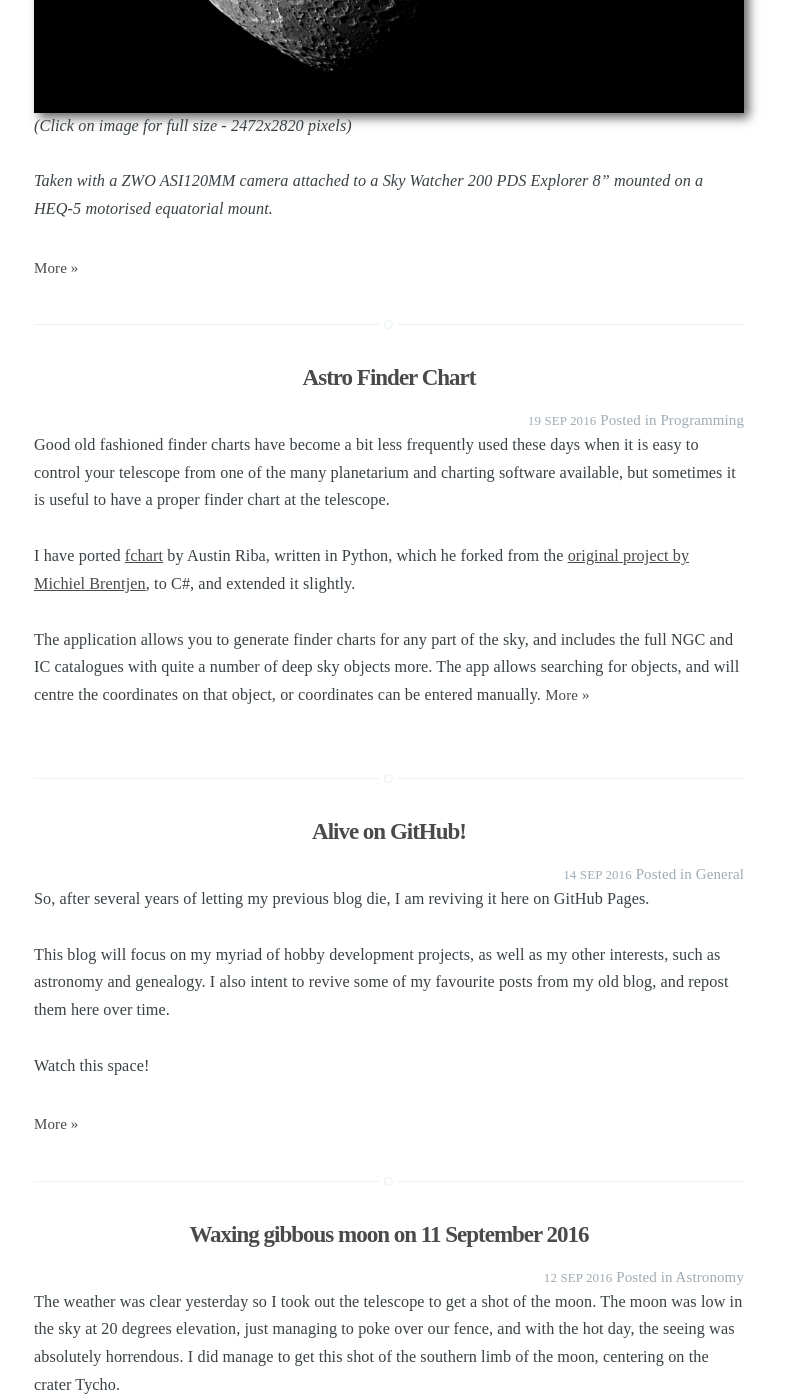
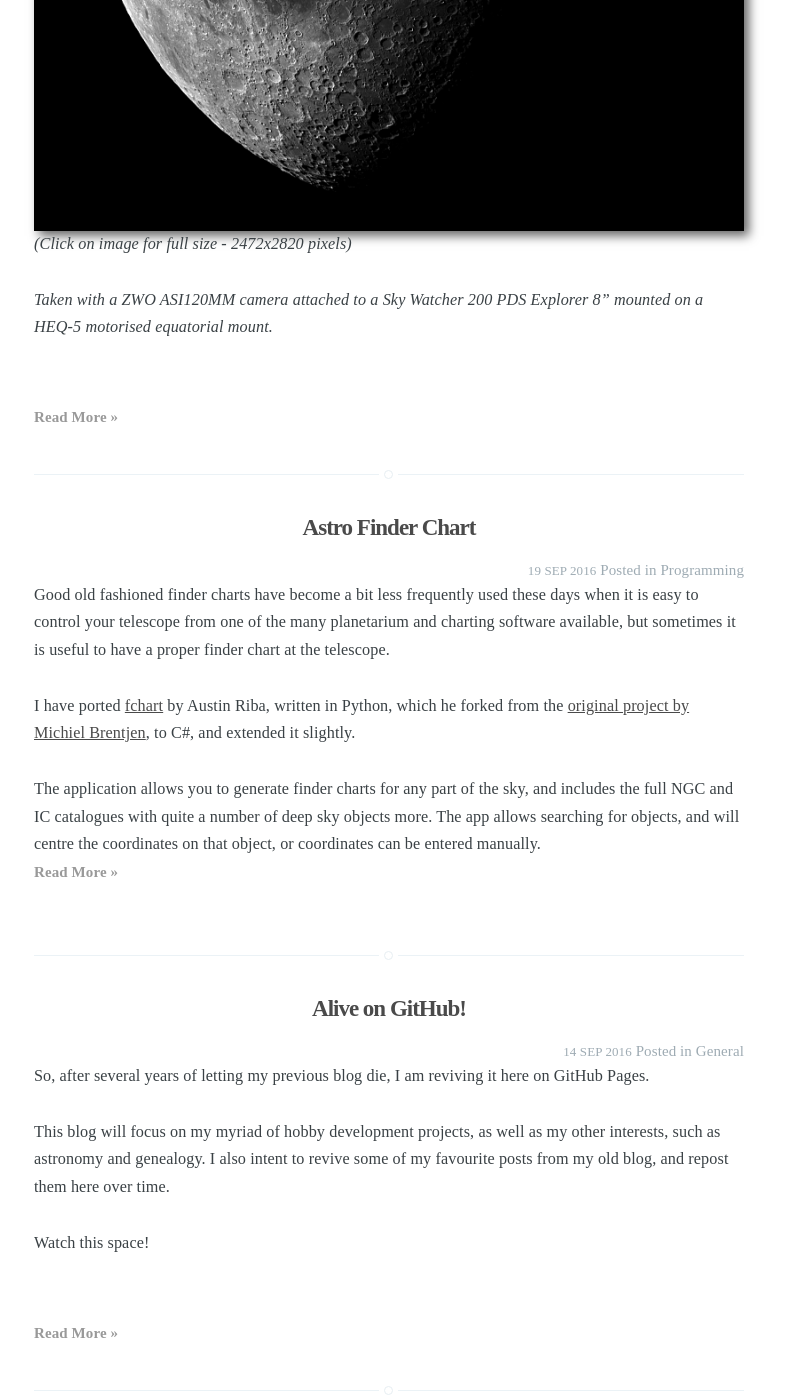
Before and after one commit to sjmeunier/sjmeunier.github.io, a Jekyll site: the page built from index.html, in a window 1280 px wide and 1400 px high, scrolled down 5347 px. Shown: the whole window, without its empty margins (251-1038 px from the left). Built offline with Jekyll 4.4.1, drawn with Linux system fonts in a browser that asks for light colours; some web fonts are replaced; the list of posts is cut into pages by our own code; some of the changed text lies outside the part shown.

Commit message:
Styled read more link

```diff
--- a/assets/css/screen.css
+++ b/assets/css/screen.css
@@ -821,6 +821,8 @@ body:not(.post-template) .post-title.list {
 .read-more {
     text-decoration: none;
 	font-size: 1.5rem;
+	font-weight: bold;
+	color: #999;
 }
 
 .post-meta {
--- a/index.html
+++ b/index.html
@@ -24,7 +24,7 @@ cover: false
             </section>
         </header>
         <section class="post-excerpt">
-            {{ post.content | split:'<!--more-->' | first }} <a class="read-more" href="{{ post.url }}">More&nbsp;&raquo;</a>
+            {{ post.content | split:'<!--more-->' | first }} <br/><a class="read-more" href="{{ post.url }}">Read More&nbsp;&raquo;</a>
         </section>
     </article>
 
```
